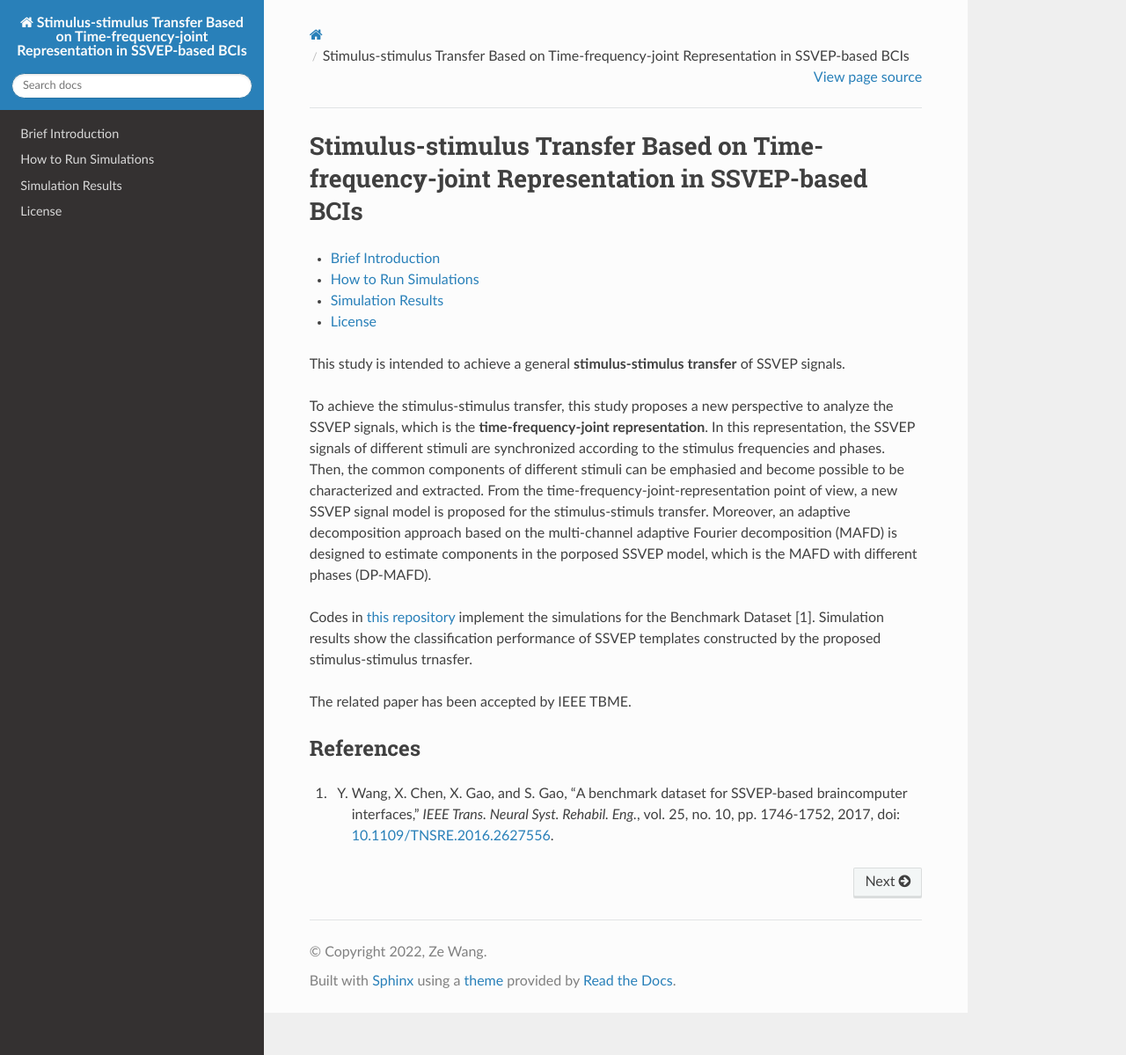
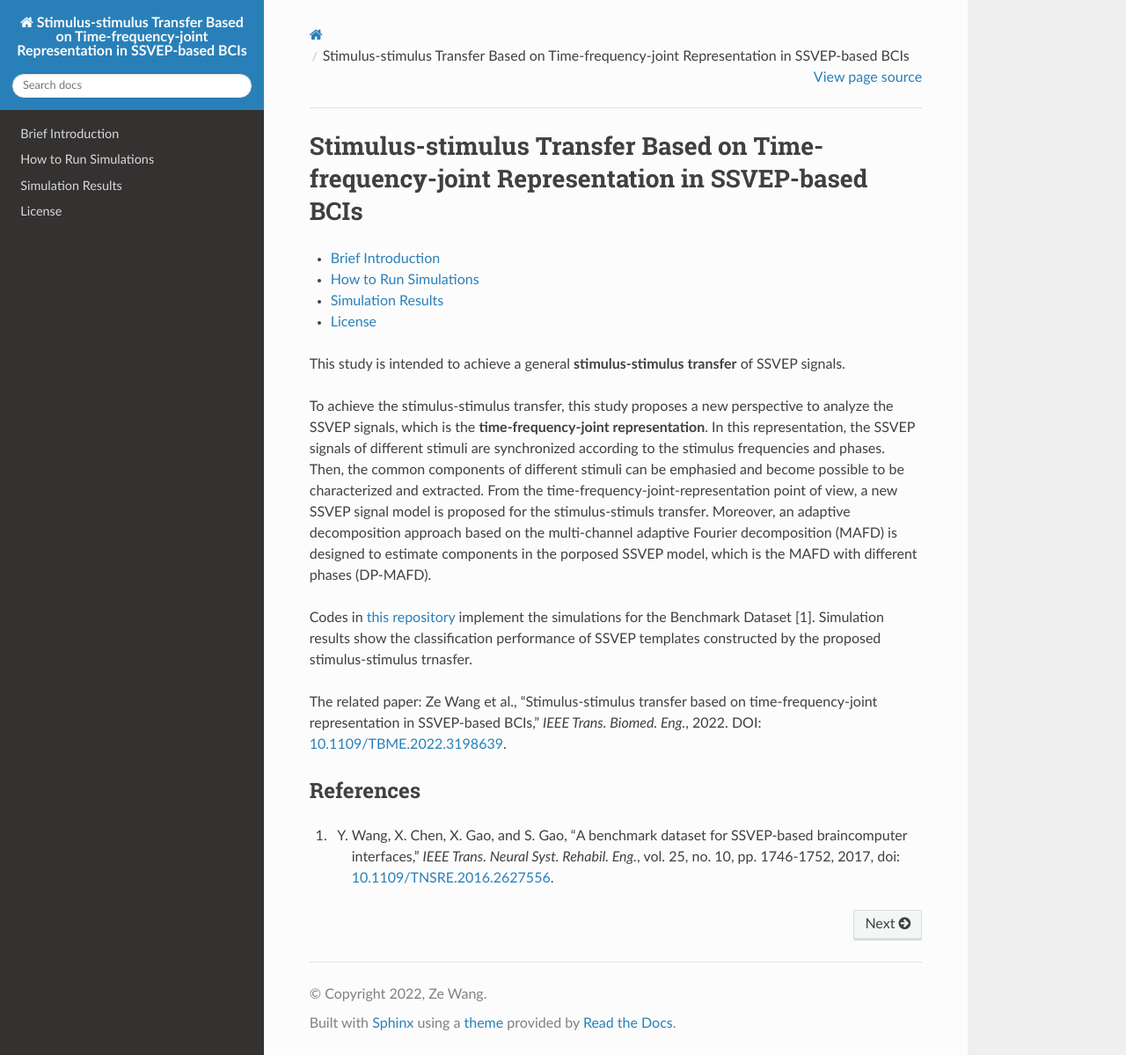
Before and after one commit to pikipity/Stimulus-stimulus_transfer_based_on_time-frequency-joint_representation_SSVEP_BCIs, a Sphinx documentation site: the page built from Docs/index.rst, in a window 1280 px wide and 1199 px high. Shown: the whole window at 88% size. Built offline with Sphinx 7.4.7 and the Read the Docs theme 2.0.0, drawn with Linux system fonts in a browser that asks for light colours.

Commit message:
Update index.rst

```diff
--- a/Docs/index.rst
+++ b/Docs/index.rst
@@ -20,7 +20,7 @@ To achieve the stimulus-stimulus transfer, this study proposes a new perspective
 
 Codes in `this repository <https://github.com/pikipity/Stimulus-stimulus_transfer_based_on_time-frequency-joint_representation_SSVEP_BCIs.git>`_ implement the simulations for the Benchmark Dataset [1]. Simulation results show the classification performance of SSVEP templates constructed by the proposed stimulus-stimulus trnasfer.
 
-The related paper has been accepted by IEEE TBME.
+The related paper: Ze Wang et al., "Stimulus-stimulus transfer based on time-frequency-joint representation in SSVEP-based BCIs," *IEEE Trans. Biomed. Eng.*, 2022. DOI: `10.1109/TBME.2022.3198639 <https://doi.org/10.1109/TBME.2022.3198639>`_.
 
 References
 --------------
```
